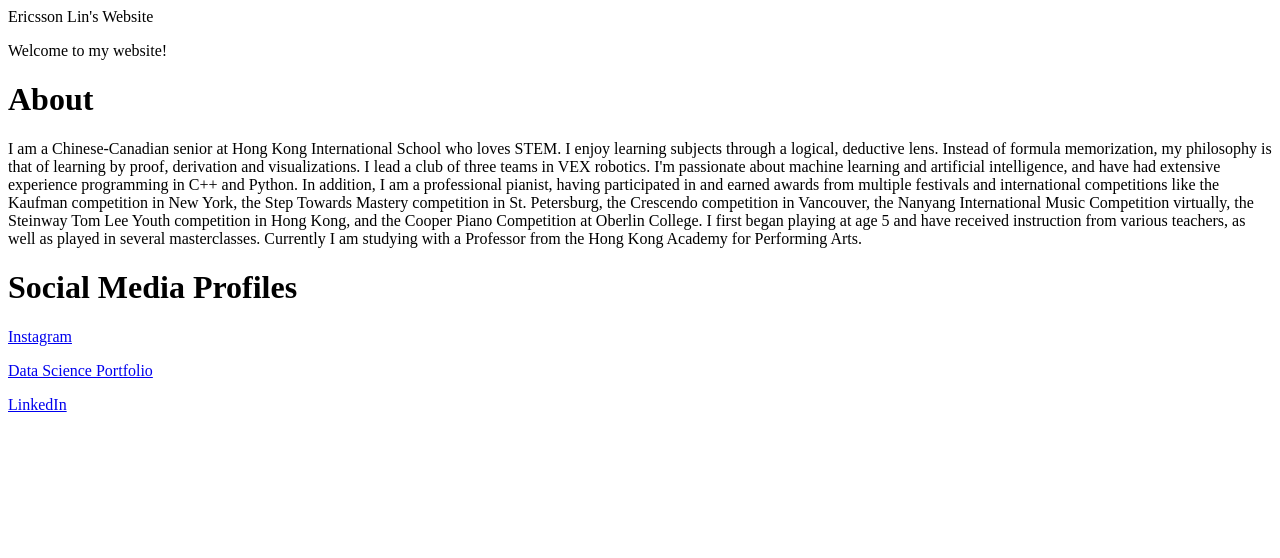
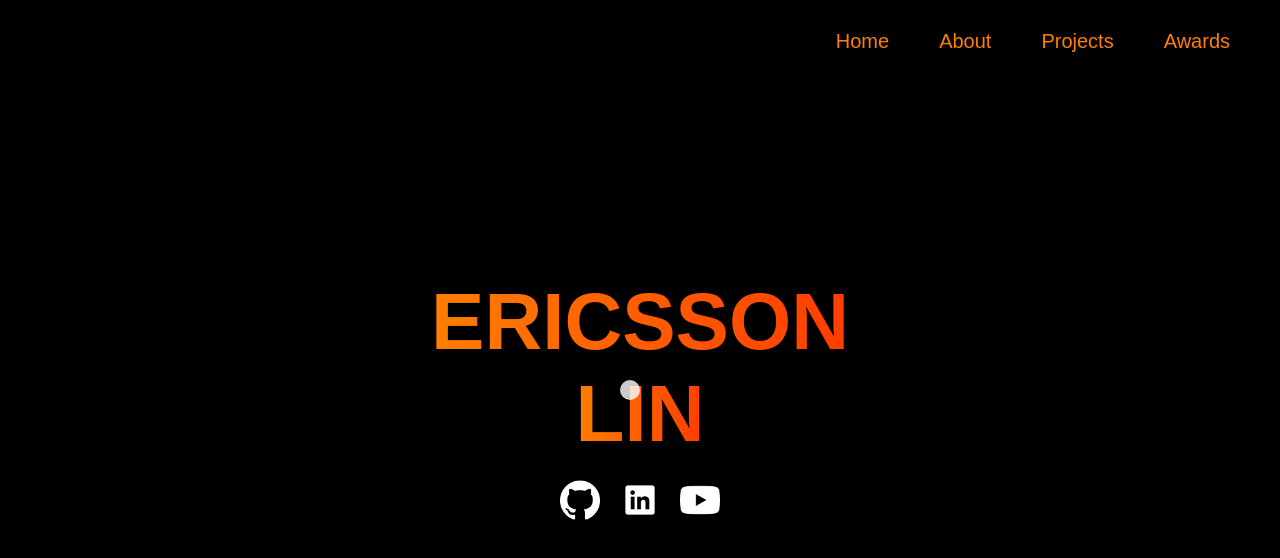
Before and after one commit to ericssonl07/ericssonlin.github.io, a plain HTML site: page index.html in a window 1280 px wide. Drawn offline with Linux system fonts and the light colour scheme.

Commit message:
Designed animated landing page, aided by GPT-4o-mini

```diff
--- a/index.html
+++ b/index.html
@@ -1,15 +1,201 @@
-<html>
-  <body>
-    <head>Ericsson Lin's Website</head>
-    <p>Welcome to my website!</p>
-    <h1>About</h1>
-    <p>I am a Chinese-Canadian senior at Hong Kong International School who loves STEM. I enjoy learning subjects through a logical, deductive lens. Instead of formula memorization, my philosophy is that of learning by proof, derivation and visualizations. I lead a club of three teams in VEX robotics. I'm passionate about machine learning and artificial intelligence, and have had extensive experience programming in C++ and Python. In addition, I am a professional pianist, having participated in and earned awards from multiple festivals and international competitions like the Kaufman competition in New York, the Step Towards Mastery competition in St. Petersburg, the Crescendo competition in Vancouver, the Nanyang International Music Competition virtually, the Steinway Tom Lee Youth competition in Hong Kong, and the Cooper Piano Competition at Oberlin College. I first began playing at age 5 and have received instruction from various teachers, as well as played in several masterclasses. Currently I am studying with a Professor from the Hong Kong Academy for Performing Arts.</p>
-    <h1>Social Media Profiles</h1>
-    <a href="https://www.instagram.com/ericssonl07/">Instagram</a>
-    <p></p>
-    <a href="https://datascienceportfol.io/ericssonl07/">Data Science Portfolio</a>
-    <p></p>
-    <a href="https://www.linkedin.com/in/jiahong-ericsson-lin/">LinkedIn</a>
-    <p></p>
-  </body>
+<!DOCTYPE html>
+<html lang="en">
+<head>
+    <meta charset="UTF-8">
+    <meta name="viewport" content="width=device-width, initial-scale=1.0">
+    <title>Ericsson Lin Portfolio</title>
+    <style>
+        body {
+            margin: 0;
+            font-family: Arial, sans-serif;
+            background-color: #000;
+            color: #fff;
+            display: flex;
+            flex-direction: column;
+            align-items: center;
+            justify-content: center;
+            height: 100vh;
+            cursor: none;
+        }
+
+        nav {
+            position: fixed;
+            top: 0;
+            width: 100%;
+            background-color: rgba(0, 0, 0, 0.7);
+            z-index: 1000;
+        }
+
+        .nav-links {
+            list-style: none;
+            padding: 30px 50px;
+            margin: 0;
+            display: flex;
+            justify-content: right;
+            gap: 50px;
+        }
+
+        .nav-links li a {
+            color: #ff7e00;
+            text-decoration: none;
+            font-size: 20px;
+            transition: color 0.3s;
+        }
+
+        .nav-links li a:hover {
+            color: #ff3d00;
+        }
+
+        h1 {
+            margin: 0;
+            font-size: 80px;
+            animation: fadeIn 2s;
+            background: linear-gradient(90deg, #ff7e00, #ff3d00);
+            -webkit-background-clip: text;
+            background-clip: text;
+            color: transparent;
+        }
+
+        @keyframes fadeIn {
+            from {
+                opacity: 0;
+                font-size: 0px;
+                transform: translateY(60px);
+            }
+            to {
+                opacity: 1;
+                font-size: 80px;
+                transform: translateY(0);
+            }
+        }
+
+        .social-links {
+            margin-top: 20px;
+            display: flex;
+            gap: 20px;
+        }
+
+        .social-links a {
+            opacity: 0;
+            animation: fadeInIcon 1.5s forwards;
+        }
+
+        @keyframes fadeInIcon {
+            from {
+                opacity: 0;
+                transform: translateY(-20px);
+            }
+            to {
+                opacity: 1;
+                transform: translateY(0);
+            }
+        }
+
+        .social-links a:nth-child(1) {
+            animation-delay: 1.5s;
+        }
+
+        .social-links a:nth-child(2) {
+            animation-delay: 1.9s;
+        }
+
+        .social-links a:nth-child(3) {
+            animation-delay: 2.3s;
+        }
+
+        .social-links a img {
+            width: 40px;
+            height: auto;
+            transition: transform 0.3s;
+        }
+
+        .social-links a:hover img {
+            transform: scale(1.1);
+        }
+
+        .custom-cursor {
+            position: fixed;
+            width: 20px;
+            height: 20px;
+            background-color: rgba(255, 255, 255, 0.8);
+            border-radius: 50%;
+            pointer-events: none;
+            transform: translate(-50%, -50%);
+            transition: background-color 0.3s;
+            z-index: 1001;
+        }
+
+        /* Popup styles */
+        .popup {
+            position: absolute;
+            top: 100%; /* Position below the nav */
+            left: 50%;
+            transform: translate(-50%, 10px);
+            background-color: rgba(0, 0, 0, 0.9);
+            color: white;
+            padding: 10px;
+            border-radius: 8px;
+            display: none; /* Initially hidden */
+            z-index: 2000;
+            white-space: nowrap; /* Prevent text wrapping */
+        }
+
+        .nav-links li:hover .popup {
+            display: block; /* Show on hover */
+        }
+    </style>
+</head>
+<body>
+    <nav>
+        <ul class="nav-links">
+            <li>
+                <a href="#">Home</a>
+                <div class="popup">This is the Home section placeholder.</div>
+            </li>
+            <li>
+                <a href="#">About</a>
+                <div class="popup">This is the About section placeholder.</div>
+            </li>
+            <li>
+                <a href="#">Projects</a>
+                <div class="popup">This is the Projects section placeholder.</div>
+            </li>
+            <li>
+                <a href="#">Awards</a>
+                <div class="popup">This is the Awards section placeholder.</div>
+            </li>
+        </ul>
+    </nav>
+    <h1>ERICSSON</h1>
+    <h1>LIN</h1>
+    <div class="social-links">
+        <a href="https://github.com/ericssonl07/" target="_blank">
+            <img src="assets/github.png" alt="GitHub">
+        </a>
+        <a href="https://www.linkedin.com/in/jiahong-ericsson-lin/" target="_blank">
+            <img src="assets/linkedin.png" alt="LinkedIn">
+        </a>
+        <a href="https://www.youtube.com/@ericssonlin7114" target="_blank">
+            <img src="assets/youtube.png" alt="YouTube">
+        </a>
+    </div>
+    <div class="custom-cursor" id="customCursor"></div>
+
+    <script>
+        const cursor = document.getElementById('customCursor');
+
+        document.addEventListener('mousemove', (e) => {
+            cursor.style.left = e.pageX + 'px';
+            cursor.style.top = e.pageY + 'px';
+        });
+
+        document.addEventListener('mouseleave', () => {
+            cursor.style.display = 'none';
+        });
+
+        document.addEventListener('mouseenter', () => {
+            cursor.style.display = 'block';
+        });
+    </script>
+</body>
 </html>
```
Also changed, not shown: assets/github.png (added), assets/linkedin.png (added), assets/youtube.png (added).
